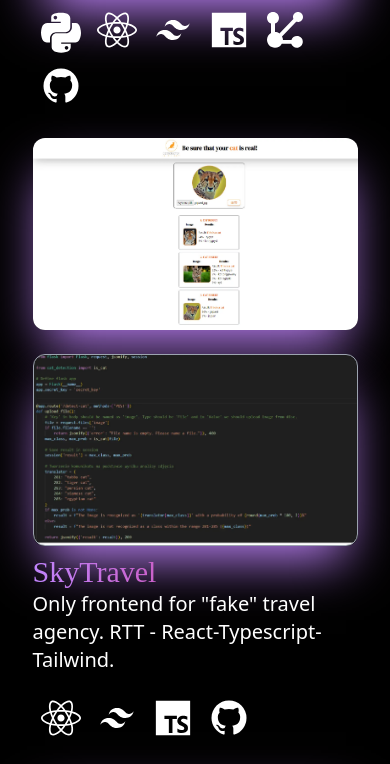
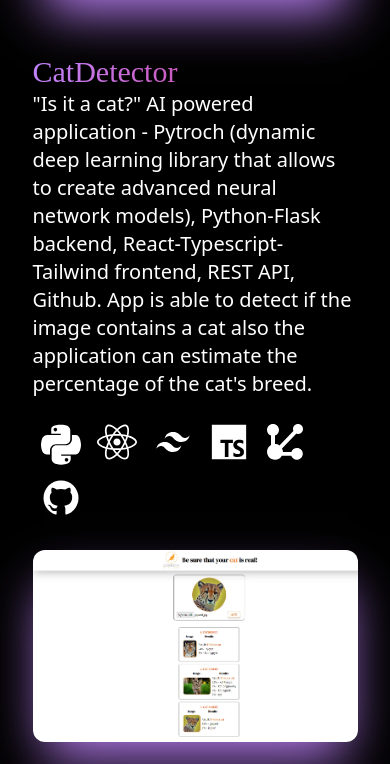
Before and after one commit to dbanaszak1/PR2, a React (Vite) app: page / in a window 390 px wide. Shown: the part 4198-4962 px from the top of the page. Built offline with nearby package versions, Linux system fonts and the light colour scheme; a web font is replaced by a local one.

Commit message:
add:new project dscr & fix:mobile display

```diff
--- a/src/components/Projects.tsx
+++ b/src/components/Projects.tsx
@@ -14,14 +14,14 @@ const Projects = () => {
       },
       {
         title: 'CatDetector',
-        description: 'Is it a cat? AI powered application - Pytroch, Python-Flask backend, React-typescript frontend, REST API, Tailwind, Github. App is able to detect if the image contains a cat also it can tell the breed of the cat.',
+        description: `"Is it a cat?" AI powered application - Pytroch (dynamic deep learning library that allows to create advanced neural network models), Python-Flask backend, React-Typescript-Tailwind frontend, REST API, Github. App is able to detect if the image contains a cat also the application can estimate the percentage of the cat's breed.`,
         stack: [icons.python , icons.react, icons.tailwind, icons.ts, icons.restapi, icons.github],
         image1: 'images/catapp1.webp',
         image2: 'images/code.webp',
       },
       {
         title: 'SkyTravel',
-        description: 'Only frontend for "fake" travel agency. RTT - React-Typescript-Tailwind.',
+        description: 'One of my first projects containing a sample of my ReactJS and design skills. Created with RTT - React-Typescript-Tailwind.',
         stack: [ icons.react,icons.tailwind, icons.ts, icons.github],
         image1: 'images/skytravel1.webp',
         image2: 'images/skytravel2.webp',
@@ -37,7 +37,7 @@ const Projects = () => {
             whileInView={{opacity:1, x:'0'}}
             transition={{duration:1.5}}
             viewport={{ once: true }}
-            className='relative h-[760px] my-10'
+            className='relative  md:h-[900px] my-10'
             >
                 <div className='py-4 text-white'>
                     <h2 className='font-alkatra text-3xl bg-gradient-to-r from-purple-400 to-pink-600 bg-clip-text text-transparent'>{project.title}</h2>
@@ -61,7 +61,7 @@ const Projects = () => {
                   </div>
                 <img src='images/mac1.png' className='hidden md:block absolute  md:w-[806px] md:h-[420px] z-20 md:-translate-x-[104px] md:translate-y-52'/>
                 <div className="w-full h-48 md:w-[600px] md:h-[320px] bg-cover z-10 my-6 md:absolute md:translate-y-[216px] rounded-xl shadow-2xl md:shadow-none md:rounded-none shadow-purple-400" style={{backgroundImage: `url(${project.image1})`}}></div>
-                <div className="w-full shadow-2xl shadow-purple-400 h-48 md:w-[600px] md:h-[320px] md:translate-x-60 md:-translate-y- bg-cover absolute border-[1px] border-gray-400 rounded-xl" style={{backgroundImage: `url(${project.image2})`}}></div>
+                <div className="w-full shadow-2xl shadow-purple-400 h-48 md:w-[600px] md:h-[320px] md:translate-x-60 md:-translate-y- bg-cover md:absolute border-[1px] border-gray-400 rounded-xl" style={{backgroundImage: `url(${project.image2})`}}></div>
             </motion.div>
         ))}
         <div className="w-full text-white font-alkatra text-center flex-row"><span className="bg-gradient-to-r from-purple-400 to-pink-600 bg-clip-text text-transparent">Code</span> of those apps you can find as a repos here
```
